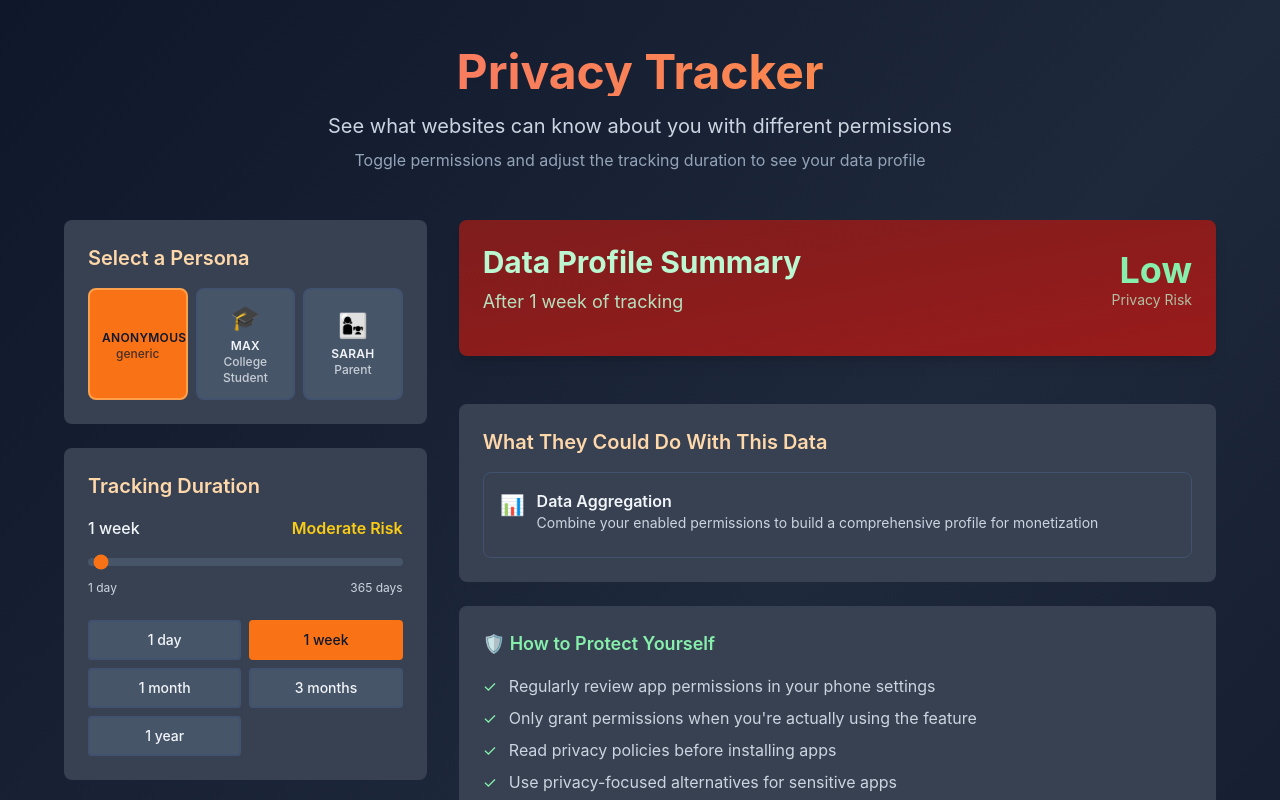
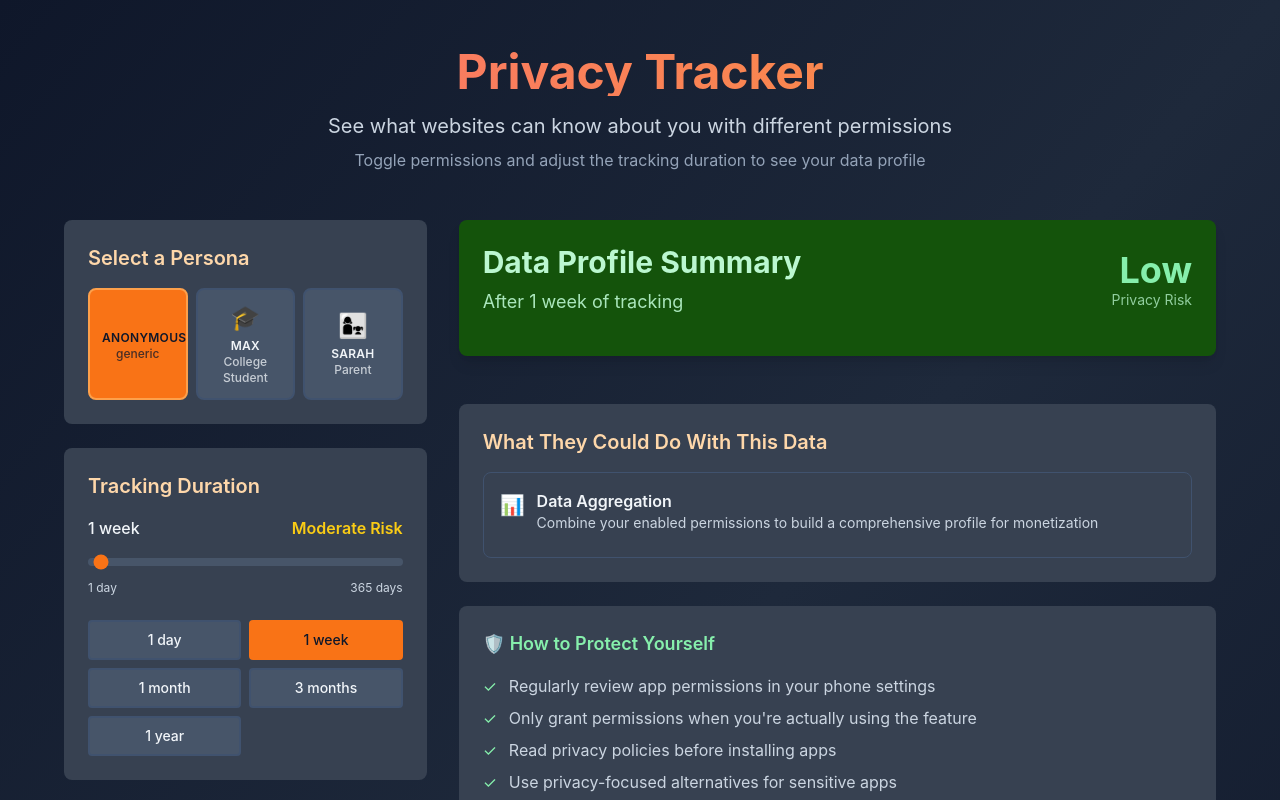
Before and after one commit to Hafsa993/SecurityMonitor, a Next.js app in the folder app/: page / in a window 1280 px wide. Shown: the top 800 px of the page. Built offline with nearby package versions, Linux system fonts and the light colour scheme.

Commit message:
debugged data profile summary background

```diff
--- a/app/package.json
+++ b/app/package.json
@@ -9,9 +9,9 @@
     "lint": "next lint"
   },
   "dependencies": {
+    "next": "^16.1.6",
     "react": "^18.3.1",
-    "react-dom": "^18.3.1",
-    "next": "^14.1.0"
+    "react-dom": "^18.3.1"
   },
   "devDependencies": {
     "autoprefixer": "^10.4.17",
--- a/app/src/app/globals.css
+++ b/app/src/app/globals.css
@@ -74,7 +74,6 @@ body {
 
 .profile-card {
   @apply p-6 rounded-lg shadow-lg;
-  background: linear-gradient(to bottom right, rgb(127, 29, 29), rgb(153, 27, 27));
 }
 
 /* Card Styles */
```
Also changed, not shown: 2 other files (tests, documents, lock files or other folders).
